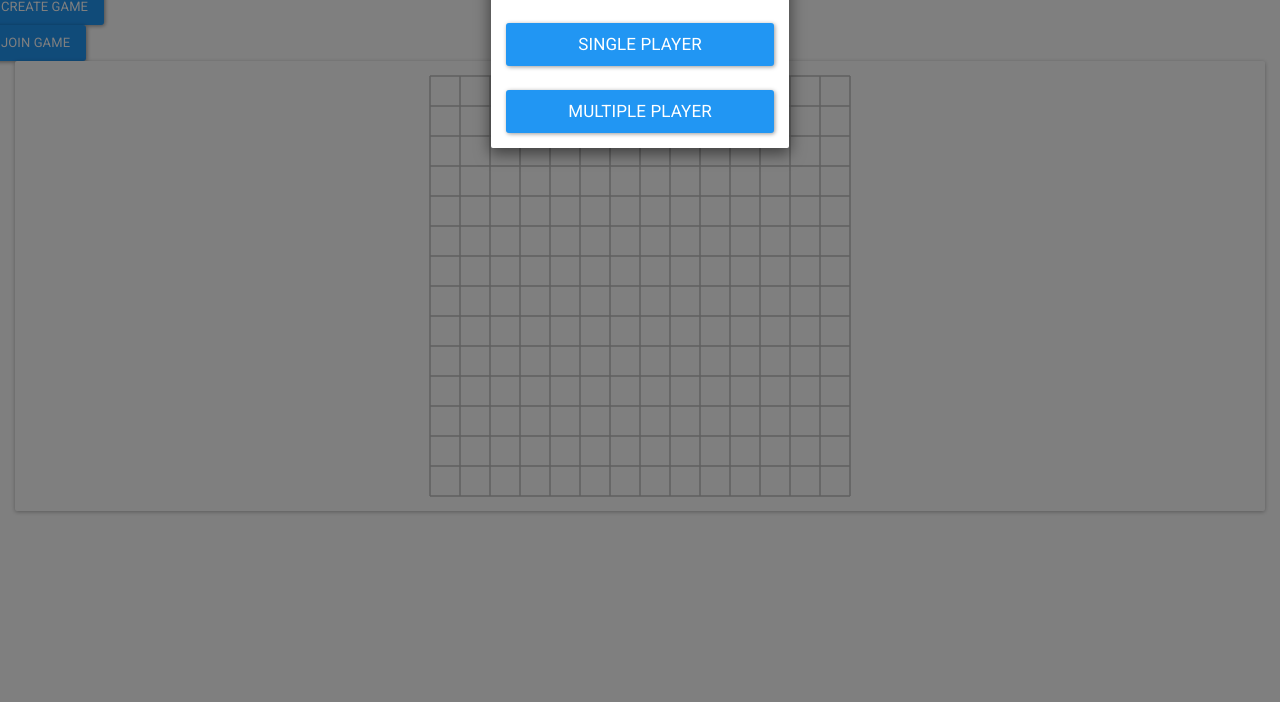
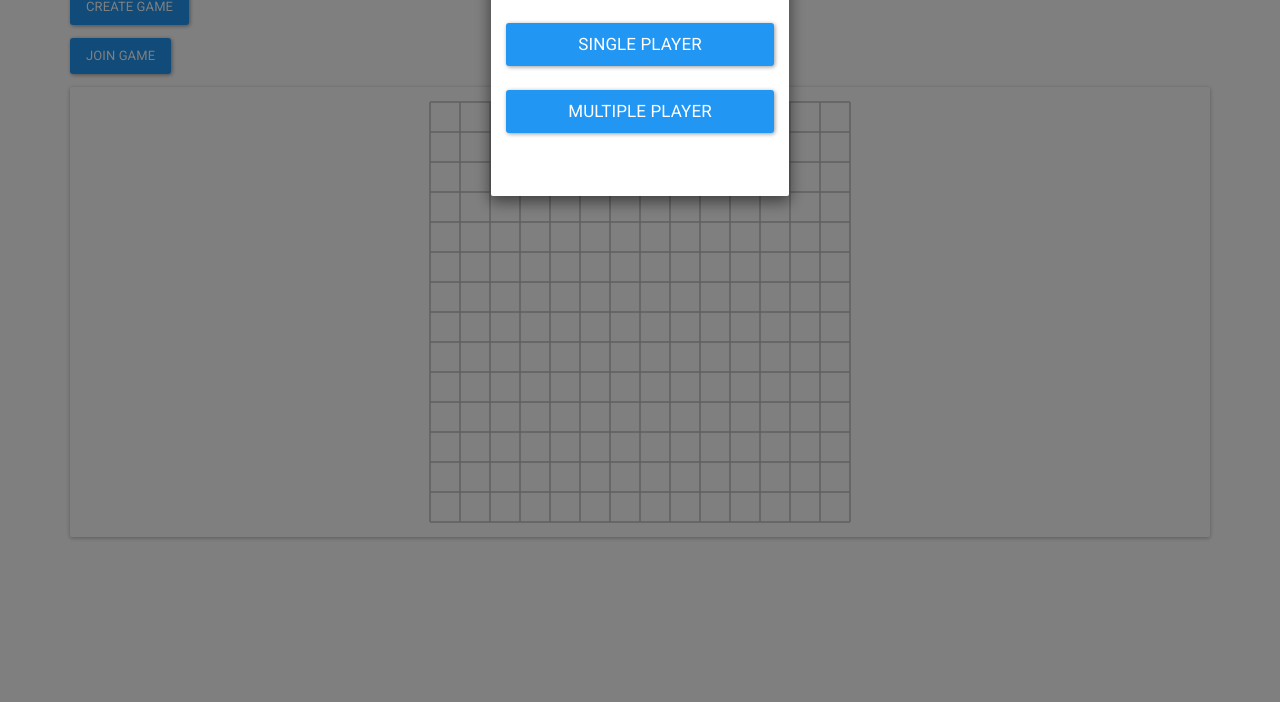
Before and after one commit to ChunxuTang/OnlineGobang, a React app: page / in a window 1280 px wide. Shown: the part 98-800 px from the top of the page. Built offline with nearby package versions, Linux system fonts and the light colour scheme.

Commit message:
change control panel style

```diff
--- a/src/components/App.js
+++ b/src/components/App.js
@@ -15,7 +15,7 @@ export default class App extends Component {
       <div>
         <ModeSelector/>
         <Nav/>
-        <div className="container-fluid">
+        <div className="container">
           <ControlPanel/>
           <Board/>
         </div>
--- a/src/containers/ControlPanel.js
+++ b/src/containers/ControlPanel.js
@@ -2,9 +2,9 @@
  * Created by Chunxu on 2017/2/21.
  */
 
-import React, { Component } from 'react';
-import { connect } from 'react-redux';
-import { Button } from 'react-bootstrap';
+import React, {Component} from 'react';
+import {connect} from 'react-redux';
+import {Row, Col, Button} from 'react-bootstrap';
 
 class ControlPanel extends Component {
   render() {
@@ -14,14 +14,22 @@ class ControlPanel extends Component {
       return <div></div>;
     }
 
+    const colStyle = {
+      marginBottom: '1em'
+    };
+
     return (
-      <div className="row">
-          <div className="row">
+      <div>
+        <Row>
+          <Col sm={12} md={12} style={colStyle}>
             <Button bsStyle="primary">Create Game</Button>
-          </div>
-          <div className="row">
+          </Col>
+        </Row>
+        <Row>
+          <Col sm={12} md={12} style={colStyle}>
             <Button bsStyle="primary">Join Game</Button>
-          </div>
+          </Col>
+        </Row>
       </div>
     );
   }
--- a/src/containers/ModeSelector.js
+++ b/src/containers/ModeSelector.js
@@ -54,6 +54,8 @@ class ModeSelector extends Component {
               <Button bsStyle="primary" bsSize="large" onClick={ this.multiMode } block>Multiple Player</Button>
             </Col>
           </Row>
+          <br/>
+          <br/>
         </Modal.Body>
       </Modal>
     );
```
Also changed, not shown: public/index.html (+1 -1 lines).
